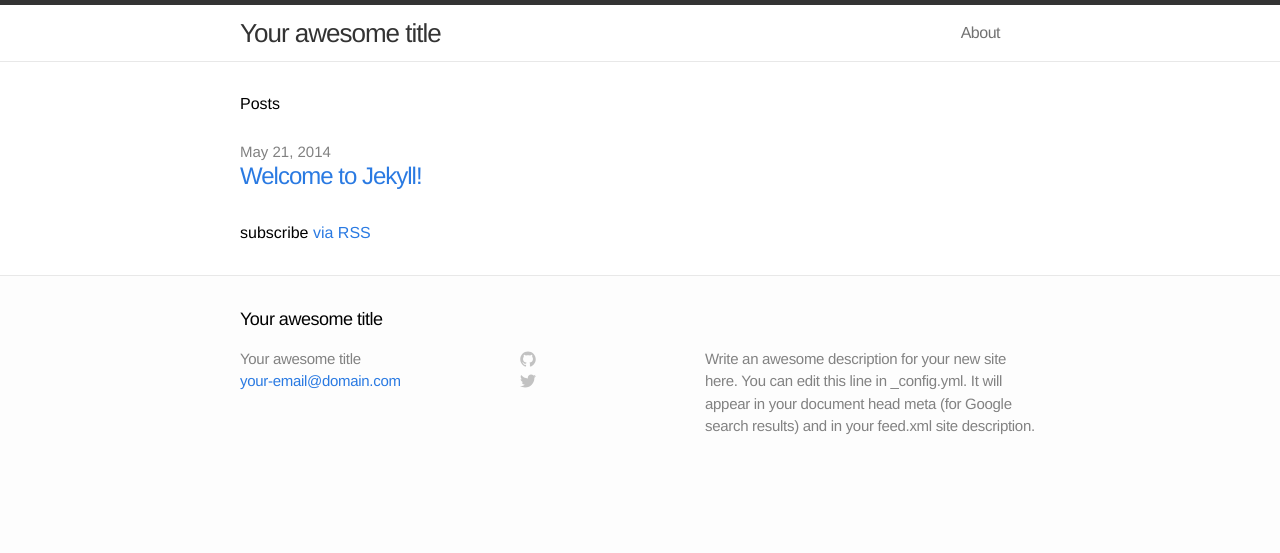
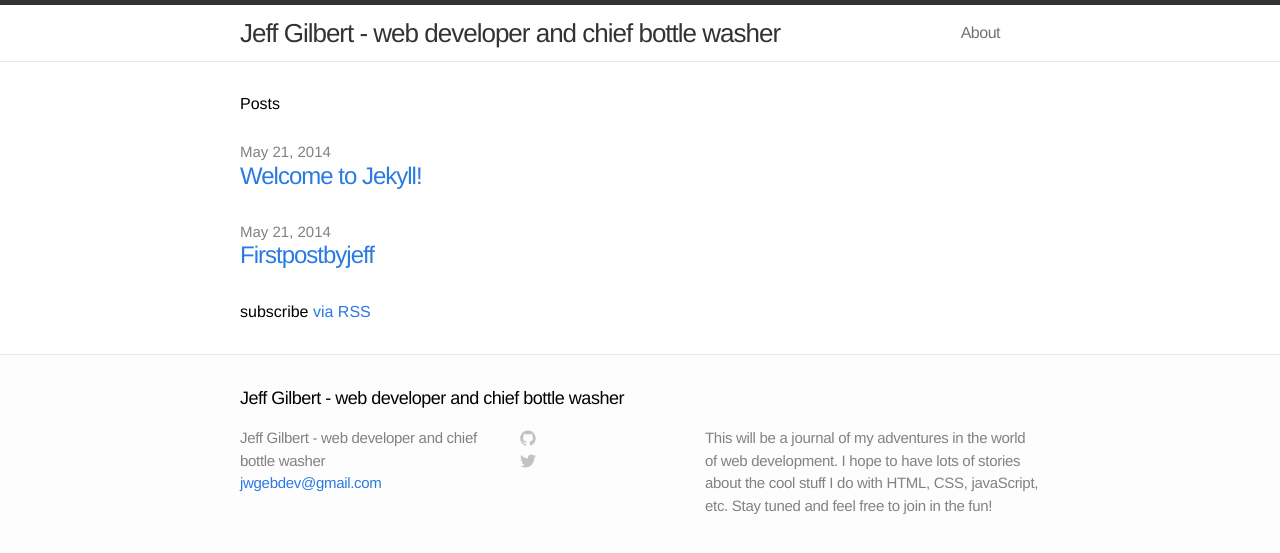
Before and after one commit to jwgilbert/jwgblog, a Jekyll site: the page built from index.html, in a window 1280 px wide. Shown: the top 553 px of the page. Built offline with Jekyll 4.4.1, drawn with Linux system fonts in a browser that asks for light colours.

Commit message:
beginning to style

```diff
--- a/_config.yml
+++ b/_config.yml
@@ -1,7 +1,7 @@
 # Site settings
-title: Your awesome title
-email: your-email@domain.com
-description: "Write an awesome description for your new site here. You can edit this line in _config.yml. It will appear in your document head meta (for Google search results) and in your feed.xml site description."
+title: Jeff Gilbert - web developer and chief bottle washer
+email: jwgebdev@gmail.com
+description: "This will be a journal of my adventures in the world of web development. I hope to have lots of stories about the cool stuff I do with HTML, CSS, javaScript, etc. Stay tuned and feel free to join in the fun!"
 baseurl: ""
 url: "http://yourdomain.com"
 
--- /dev/null
+++ b/_posts/2014-05-21-firstPostByJeff.markdown
@@ -0,0 +1,2 @@
+
+This will be my developer blog when I figure out what the heck I'm doing.
```
Also changed, not shown: 9 other files.
